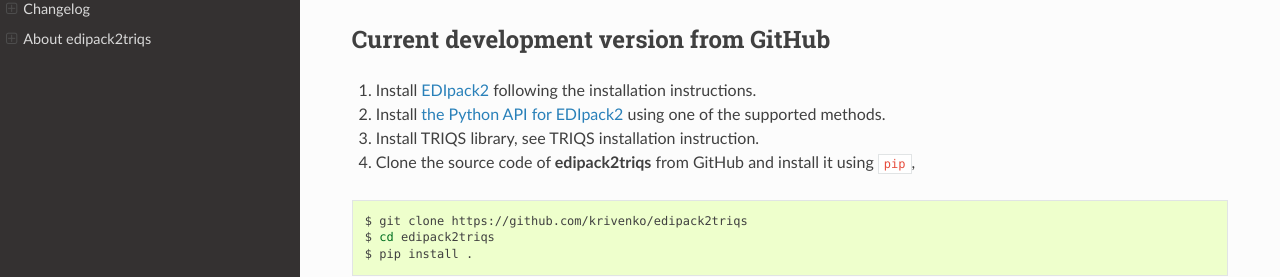
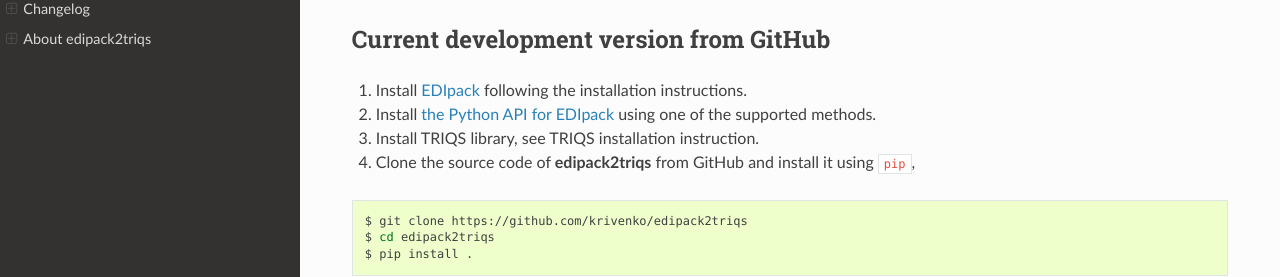
Before and after one commit to krivenko/edipack2triqs, a Sphinx documentation site: the page built from doc/install.rst, in a window 1280 px wide. Shown: the part 308-585 px from the top of the page. Built offline with Sphinx 7.4.7 and the Read the Docs theme 3.1.0, drawn with Linux system fonts in a browser that asks for light colours.

Commit message:
Update codebase following recent renaming of EDIpack2 / EDIpy2

```diff
--- a/doc/conf.py
+++ b/doc/conf.py
@@ -106,8 +106,8 @@
     'python': ('https://docs.python.org/3.12', None),
     'numpy': ('https://numpy.org/doc/stable', None),
     'triqslibs': ('https://triqs.github.io/triqs/latest', None),
-    'edipack2': ('https://edipack.github.io/EDIpack2.0', None),
-    'edipy2': ('https://edipack.github.io/EDIpy2.0', None)
+    'edipack': ('https://edipack.github.io/EDIpack', None),
+    'edipack2py': ('https://edipack.github.io/EDIpack2py', None)
 }
 
 
--- a/doc/index.rst
+++ b/doc/index.rst
@@ -14,7 +14,7 @@
          :target: https://github.com/krivenko/edipack2triqs
 
 **edipack2triqs** is a thin compatibility layer between
-`EDIpack2 <https://github.com/EDIpack/EDIpack2.0>`_ (A Massively Parallel Exact
+`EDIpack <https://github.com/EDIpack/EDIpack>`_ (A Massively Parallel Exact
 Diagonalization solver for generic Quantum Impurity problems) and
 `TRIQS <https://triqs.github.io/triqs/latest/>`_
 (Toolbox for Research on Interacting Quantum Systems).
--- a/doc/install.rst
+++ b/doc/install.rst
@@ -18,11 +18,11 @@
 Current development version from GitHub
 ---------------------------------------
 
-#. Install `EDIpack2 <https://edipack.github.io/EDIpack2.0>`_ following the
-   :ref:`installation instructions <edipack2:edipack_install>`.
+#. Install `EDIpack <https://edipack.github.io/EDIpack>`_ following the
+   :ref:`installation instructions <edipack:edipack_install>`.
 
-#. Install `the Python API for EDIpack2 <https://edipack.github.io/EDIpy2.0>`_
-   using one of the :ref:`supported methods <edipy2:edipy_install>`.
+#. Install `the Python API for EDIpack <https://edipack.github.io/EDIpack2py>`_
+   using one of the :ref:`supported methods <edipack2py:edipack2py_install>`.
 
 #. Install :ref:`TRIQS <triqslibs:welcome>` library,
    see :ref:`TRIQS installation instruction <triqslibs:triqs_install>`.
--- a/pyproject.toml
+++ b/pyproject.toml
@@ -5,10 +5,10 @@
 [project]
 name = "edipack2triqs"
 version = "0.5.0"
-description = "Compatibility layer between EDIpack2 and TRIQS"
+description = "Compatibility layer between EDIpack and TRIQS"
 readme = "README.md"
 requires-python = ">=3.8"
-keywords = ["edipack", "edipy", "triqs"]
+keywords = ["edipack", "edipack2py", "triqs"]
 authors = [
     {name = "I. Krivenko", email = "iskrivenko@proton.me" },
     {name = "L. Crippa", email = "crippa.lorenzo@gmail.com" }
@@ -24,7 +24,7 @@
     "Programming Language :: Python :: 3.12",
     "Programming Language :: Python :: 3.13"
 ]
-dependencies = ["edipy2>=2.0.8",
+dependencies = ["edipack2py>=5.0.0",
                 "numpy",
                 "mpi4py",
                 "networkx"]
```
Also changed, not shown: README.md (+4 -4 lines), 4 other files.
